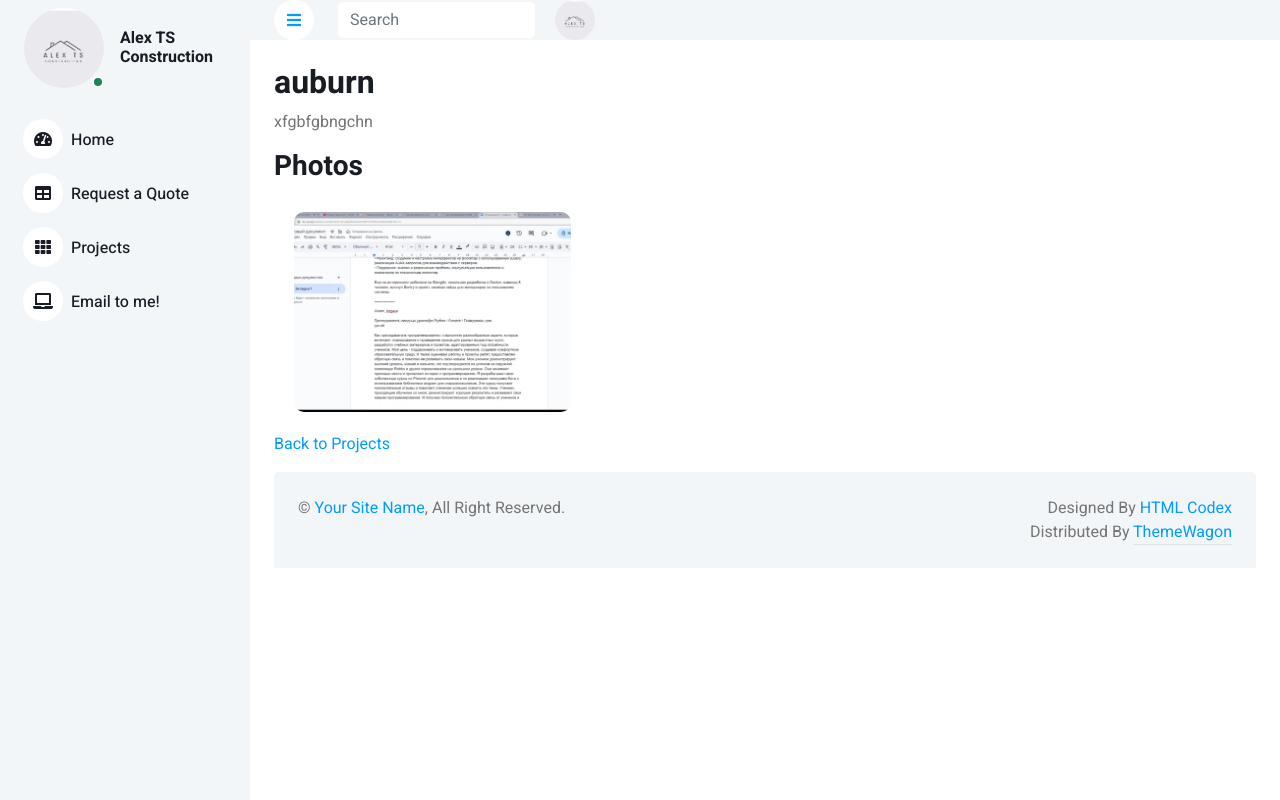
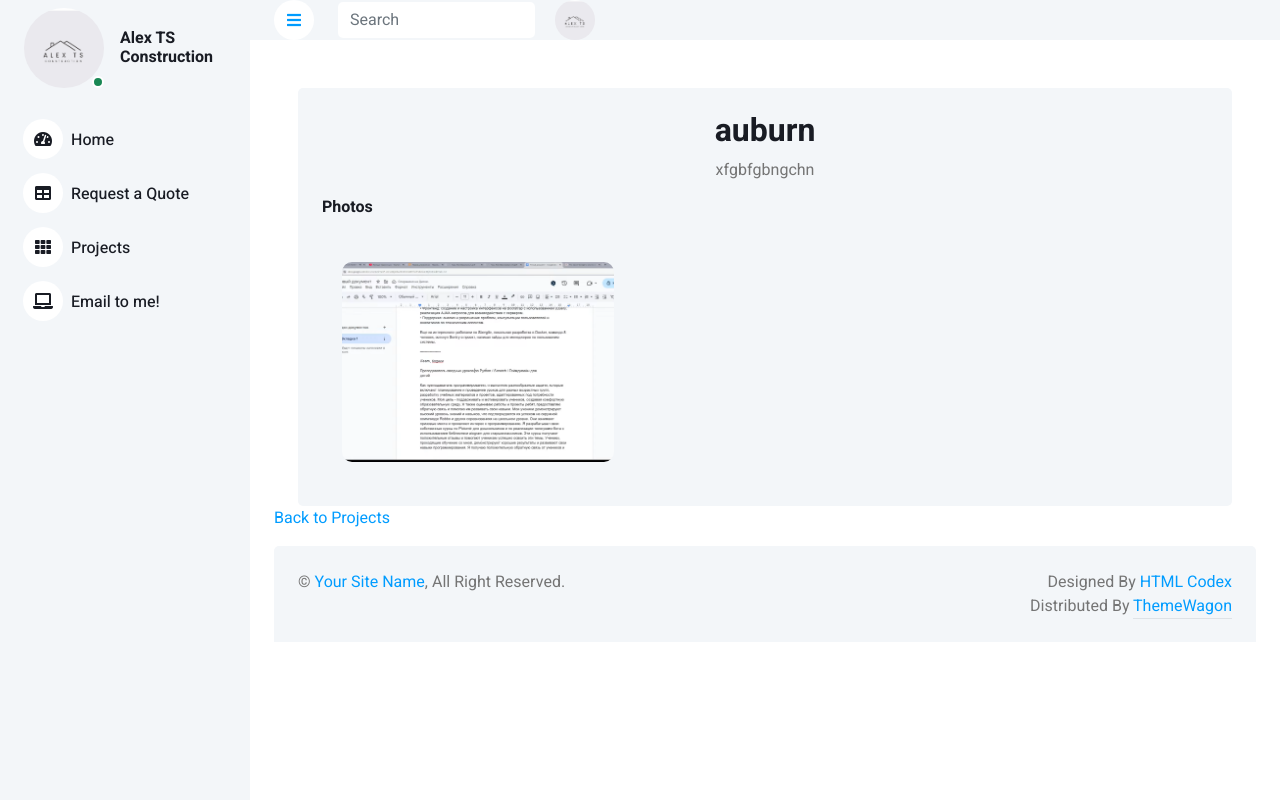
Before and after one commit to StanSorochynskyi/alexTScon_app, a Django app: page /projects/project/10/ in a window 1280 px wide. Run offline with Django 3.2, Linux system fonts and the light colour scheme; data comes from the database, SQL or seed files in the repository; both versions use the stored data as it was after the commit; parts of the project's set-up code (start-up, migrations or seed data) failed here and were passed over; some libraries are stand-ins or nearby versions.

Commit message:
gallery and project templates

```diff
--- a/templates/base.html
+++ b/templates/base.html
@@ -17,6 +17,9 @@
     <link rel="preconnect" href="https://fonts.googleapis.com">
     <link rel="preconnect" href="https://fonts.gstatic.com" crossorigin>
     <link href="https://fonts.googleapis.com/css2?family=Heebo:wght@400;500;600;700&display=swap" rel="stylesheet">
+
+    <!-- Lightbox CSS -->
+    <link href="https://cdnjs.cloudflare.com/ajax/libs/lightbox2/2.11.3/css/lightbox.min.css" rel="stylesheet">
 
     <!-- Icon Font Stylesheet -->
     <link href="https://cdnjs.cloudflare.com/ajax/libs/font-awesome/5.10.0/css/all.min.css" rel="stylesheet">
@@ -142,6 +145,9 @@
 <script src="{% static 'lib/tempusdominus/js/moment-timezone.min.js' %}"></script>
 <script src="{% static 'lib/tempusdominus/js/tempusdominus-bootstrap-4.min.js' %}"></script>
 
+<!-- Lightbox JS -->
+<script src="https://cdnjs.cloudflare.com/ajax/libs/lightbox2/2.11.3/js/lightbox.min.js"></script>
+
 <!-- Template Javascript -->
 <script src="{% static 'js/main.js' %}"></script>
 </body>
--- a/templates/gallery/photo_list.html
+++ b/templates/gallery/photo_list.html
@@ -37,7 +37,9 @@
             <div class="gallery">
                 {% for photo in photos %}
                     <div class="gallery-item">
-                        <img src="{{ photo.image.url }}" alt="{{ photo.title }}">
+                        <a href="{{ photo.image.url }}" data-lightbox="gallery" data-title="{{ photo.title }}">
+                            <img src="{{ photo.image.url }}" alt="{{ photo.title }}" class="img-fluid">
+                        </a>
                     </div>
                 {% endfor %}
             </div>
--- a/templates/projects/project_detail.html
+++ b/templates/projects/project_detail.html
@@ -1,16 +1,24 @@
 {% extends "base.html" %}
 
 {% block container %}
-    <h2>{{ project.name }}</h2>
-    <p>{{ project.description }}</p>
 
-    <h3>Photos</h3>
-    <div class="gallery">
-        {% for photo in project.photos.all %}
-            <div class="gallery-item">
-                <img src="{{ photo.image.url }}" alt="{{ photo.caption }}" width="300">
+    <div class="container-fluid pt-4 px-4">
+        <div class="bg-light text-center rounded p-4">
+            <h2>{{ project.name }}</h2>
+            <p>{{ project.description }}</p>
+            <div class="d-flex align-items-center justify-content-between mb-4">
+                <h6 class="mb-0">Photos</h6>
             </div>
-        {% endfor %}
+            <div class="gallery">
+                {% for photo in project.photos.all %}
+                    <div class="gallery-item">
+                        <a href="{{ photo.image.url }}" data-lightbox="gallery" data-title="{{ photo.title }}">
+                            <img src="{{ photo.image.url }}" alt="{{ photo.caption }}" class="img-fluid">
+                        </a>
+                    </div>
+                {% endfor %}
+            </div>
+        </div>
     </div>
 
     <a href="{% url 'project_list' %}">Back to Projects</a>
```
Also changed, not shown: db.sqlite3, media/project_photos/Screenshot_from_2025-03-22_17-12-06_TaSm5yj.png (added), media/project_photos/Screenshot_from_2025-04-03_22-43-26.png (added).
